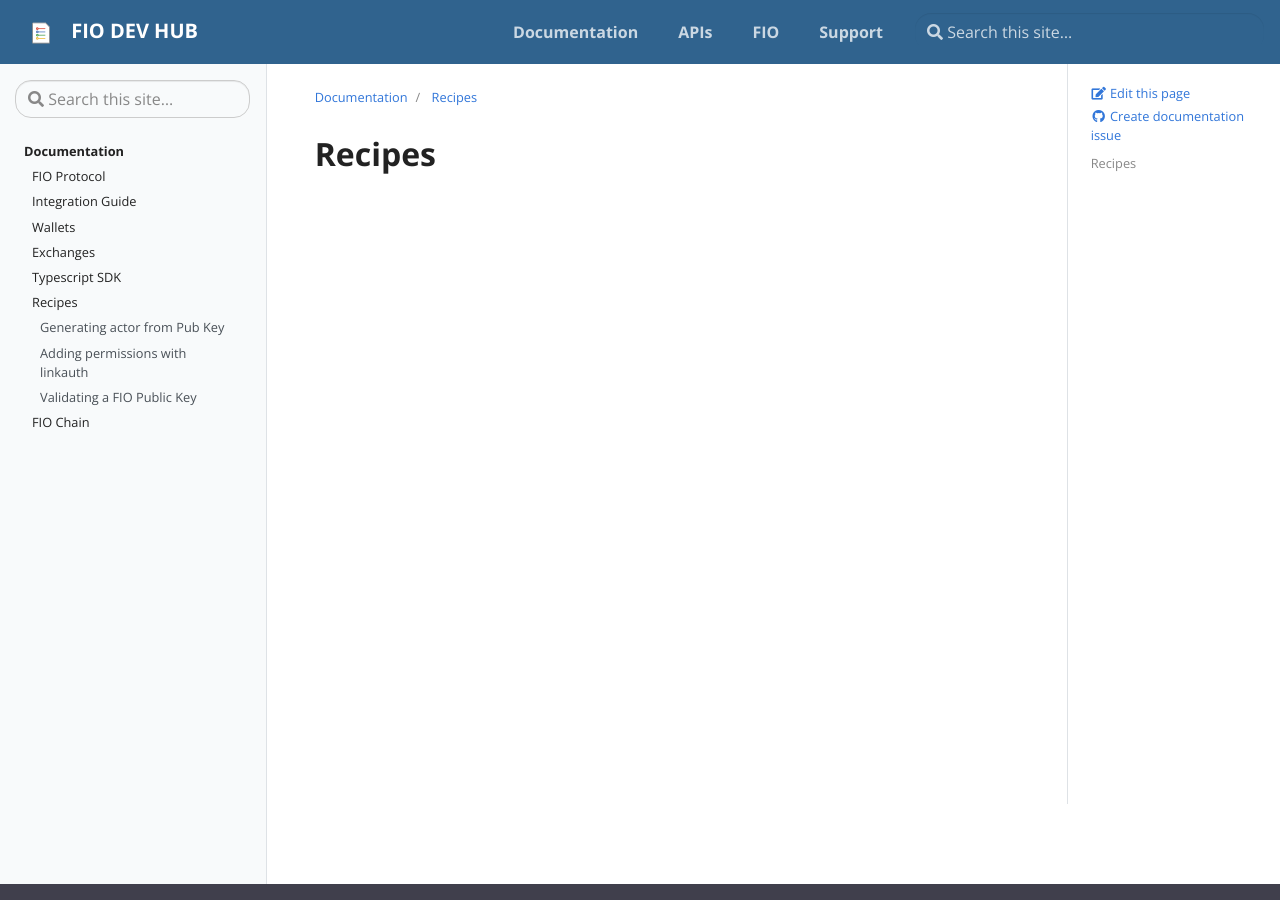
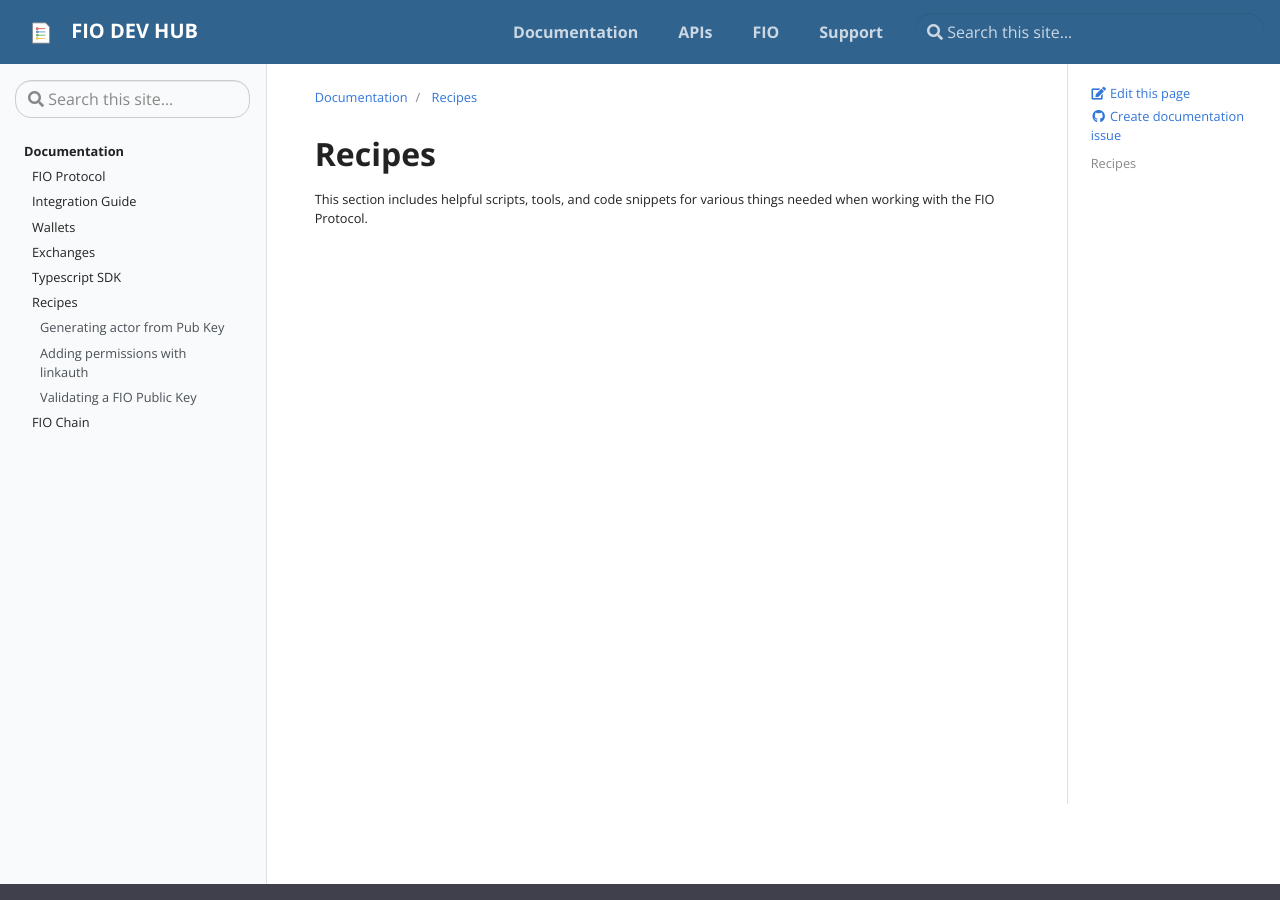
Before and after one commit to fioprotocol/fio-devhub, a Jekyll site: the page built from _docs/recipes/index.md, in a window 1280 px wide and 900 px high. Built offline with Jekyll 4.4.1, drawn with Linux system fonts in a browser that asks for light colours.

Commit message:
Update index.md

```diff
--- a/_docs/recipes/index.md
+++ b/_docs/recipes/index.md
@@ -4,3 +4,5 @@ description: Recipes
 ---
 
 # Recipes
+
+This section includes helpful scripts, tools, and code snippets for various things needed when working with the FIO Protocol.
```
